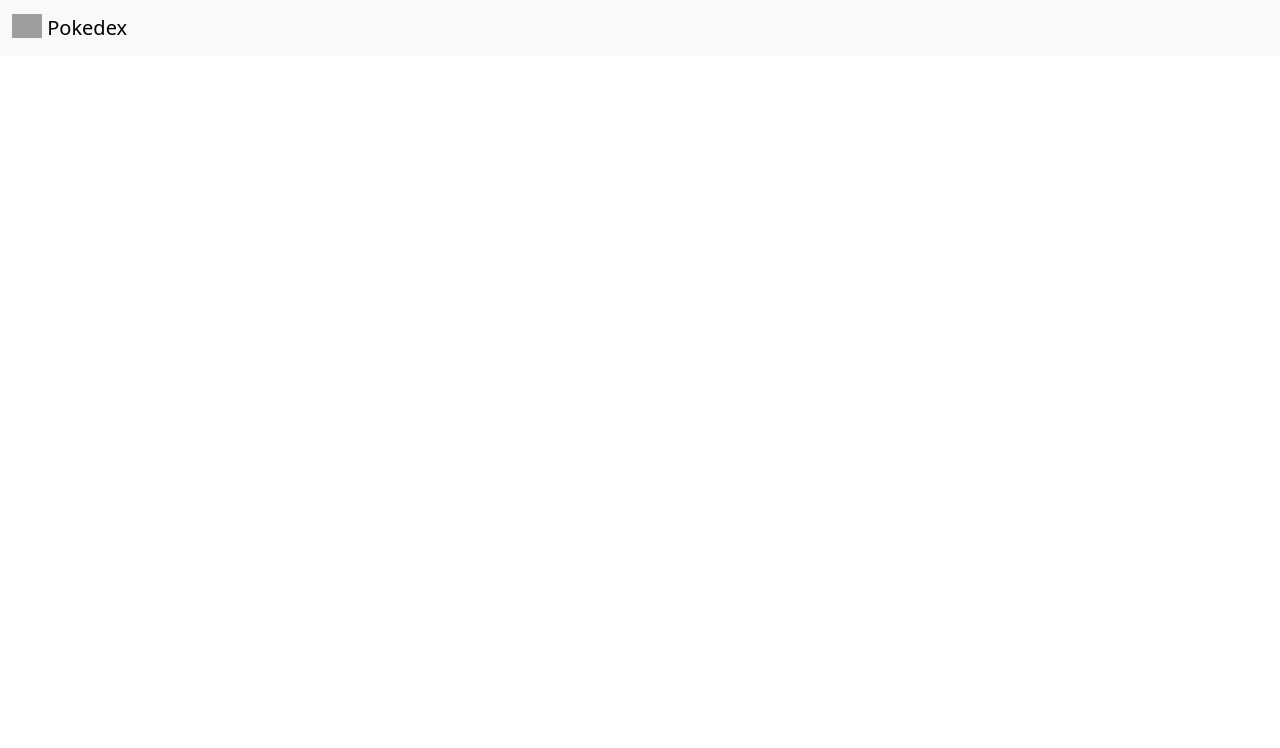
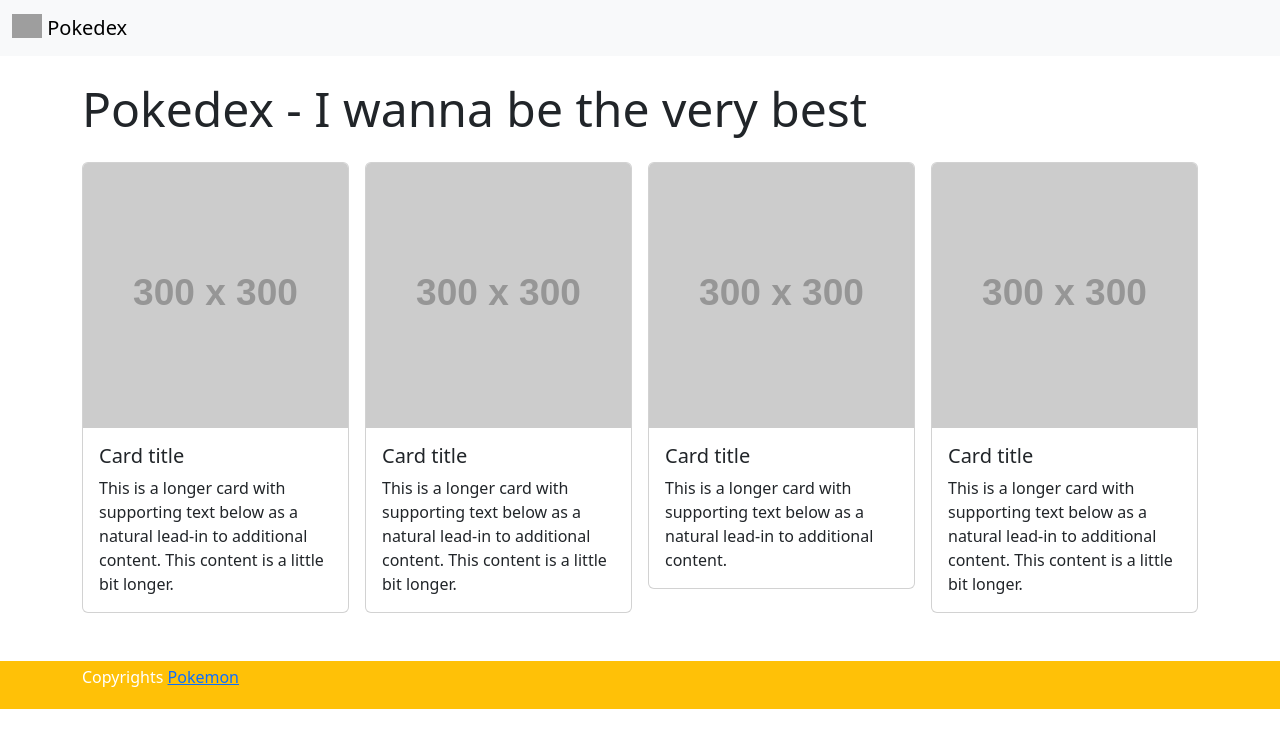
Before and after one commit to PatharePrasad/Pokedex, a website: page src/index.html in a window 1280 px wide. Drawn offline with nearby package versions, Linux system fonts and the light colour scheme; grey boxes are pictures that could not be loaded; placeholder pictures from the web are drawn by us.

Commit message:
UI Complete

```diff
--- a/src/index.html
+++ b/src/index.html
@@ -27,5 +27,85 @@
         </a>
       </div>
     </nav>
+    <!-- main -->
+    <main class="container">
+      <h1 class="display-5 my-4">Pokedex - I wanna be the very best</h1>
+      <!-- Cards Row -->
+      <div class="row row-cols-1 row-cols-md-3 row-cols-lg-4 g-3">
+        <div class="col">
+          <div class="card">
+            <img
+              src="https://placehold.co/300"
+              class="card-img-top"
+              alt="..."
+            />
+            <div class="card-body">
+              <h5 class="card-title">Card title</h5>
+              <p class="card-text">
+                This is a longer card with supporting text below as a natural
+                lead-in to additional content. This content is a little bit
+                longer.
+              </p>
+            </div>
+          </div>
+        </div>
+        <div class="col">
+          <div class="card">
+            <img
+              src="https://placehold.co/300"
+              class="card-img-top"
+              alt="..."
+            />
+            <div class="card-body">
+              <h5 class="card-title">Card title</h5>
+              <p class="card-text">
+                This is a longer card with supporting text below as a natural
+                lead-in to additional content. This content is a little bit
+                longer.
+              </p>
+            </div>
+          </div>
+        </div>
+        <div class="col">
+          <div class="card">
+            <img
+              src="https://placehold.co/300"
+              class="card-img-top"
+              alt="..."
+            />
+            <div class="card-body">
+              <h5 class="card-title">Card title</h5>
+              <p class="card-text">
+                This is a longer card with supporting text below as a natural
+                lead-in to additional content.
+              </p>
+            </div>
+          </div>
+        </div>
+        <div class="col">
+          <div class="card">
+            <img
+              src="https://placehold.co/300"
+              class="card-img-top"
+              alt="..."
+            />
+            <div class="card-body">
+              <h5 class="card-title">Card title</h5>
+              <p class="card-text">
+                This is a longer card with supporting text below as a natural
+                lead-in to additional content. This content is a little bit
+                longer.
+              </p>
+            </div>
+          </div>
+        </div>
+      </div>
+    </main>
+    <!-- Footer -->
+    <footer class="mt-5 bg-warning text-white p-1 d-flex align-items-center">
+      <p class="container">
+        Copyrights <a href="https://pokemon.com" target="_blank">Pokemon</a>
+      </p>
+    </footer>
   </body>
 </html>
```
